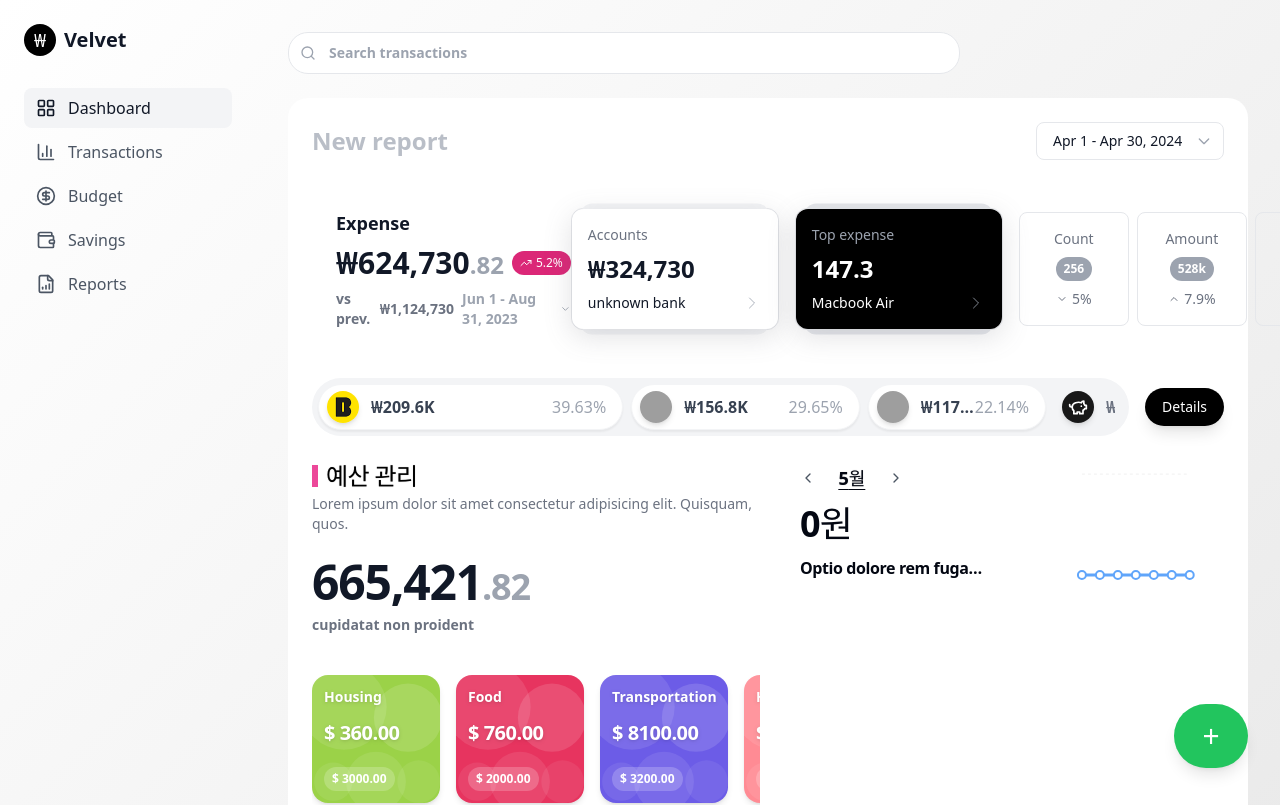
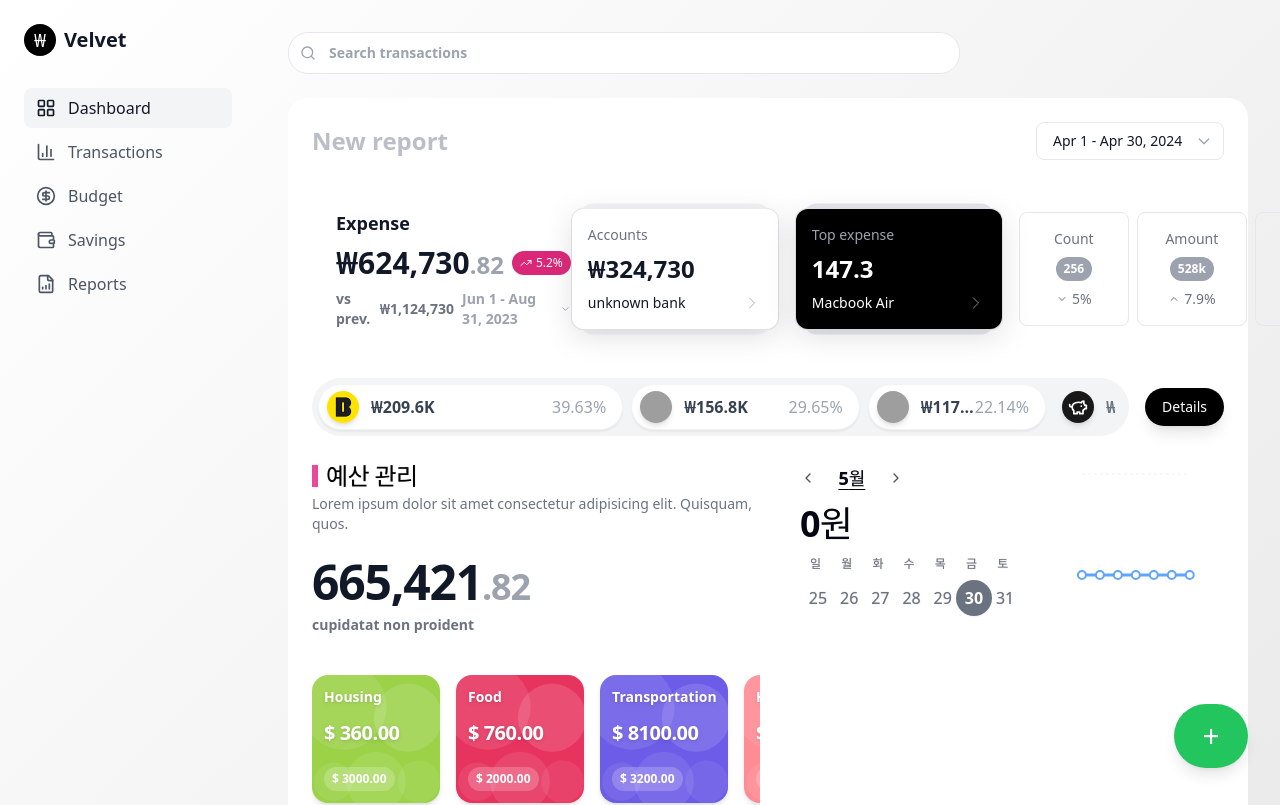
Before and after one commit to jihunhong/velvet, a React (Vite) app: page / in a window 1280 px wide. Shown: the top 805 px of the page. Built offline with nearby package versions, Linux system fonts and the light colour scheme; grey boxes are pictures that could not be loaded; a web font is replaced by a local one.

Commit message:
feat: 캘린더 컴포넌트 추가

```diff
--- /dev/null
+++ b/src/components/Calendar/index.tsx
@@ -0,0 +1,48 @@
+import dayjs from 'dayjs';
+import React from 'react';
+
+const WEEK_DAYS = ['일', '월', '화', '수', '목', '금', '토'];
+
+function getWeekDates(baseDate: dayjs.Dayjs) {
+  // baseDate가 속한 주의 일요일을 찾음
+  const startOfWeek = baseDate.startOf('week'); // 일요일 기준
+  return Array.from({ length: 7 }, (_, i) => startOfWeek.add(i, 'day'));
+}
+
+const Calendar: React.FC = () => {
+  const today = dayjs();
+  const weekDates = getWeekDates(today);
+
+  return (
+    <div className="w-full max-w-md">
+      {/* 요일 헤더 */}
+      <div className="grid grid-cols-7 text-center text-xs font-semibold text-gray-500 mb-2 text-shadow">
+        {WEEK_DAYS.map((day) => (
+          <div key={day}>{day}</div>
+        ))}
+      </div>
+      {/* 날짜 */}
+      <div className="grid grid-cols-7 text-center">
+        {weekDates.map((date) => {
+          const isToday = date.isSame(today, 'date');
+          return (
+            <div
+              key={date.format('YYYY-MM-DD')}
+              className={
+                'py-2 flex items-center justify-center ' +
+                (isToday
+                  ? 'bg-gray-500 text-white font-bold rounded-full shadow-sm w-9 h-9 mx-auto'
+                  : 'text-gray-500 hover:bg-gray-100 rounded-full w-9 h-9 mx-auto text-shadow')
+              }
+              aria-label={isToday ? '오늘' : undefined}
+            >
+              {date.date()}
+            </div>
+          );
+        })}
+      </div>
+    </div>
+  );
+};
+
+export default Calendar;
--- a/src/components/ExpenseList.tsx
+++ b/src/components/ExpenseList.tsx
@@ -6,6 +6,7 @@ import { Area, AreaChart, CartesianGrid, ResponsiveContainer, XAxis, YAxis } fro
 
 import { getCategoryColor } from '../common/constants/expenseCategory';
 import { getCurrentMonthExpenses, getRecentWeekAmounts } from '../db/expenseDB';
+import Calendar from './Calendar';
 export default function ExpenseList() {
   const {
     data: expenses,
@@ -46,10 +47,7 @@ export default function ExpenseList() {
               <span className="text-gray-950 text-4xl font-bold tracking-tight">{totalSpent.toLocaleString()}원</span>
             </div>
 
-            <span className="text-gray-950 text-md font-bold tracking-tight line-clamp-1">
-              Optio dolore rem fuga incidunt <span className="text-blue-700">ratione aliquam laudantium,</span> tempora facere architecto numquam odio
-              mollitia molestiae placeat enim asperiores amet at distinctio expedita! adipisicing elit.
-            </span>
+            <Calendar />
           </div>
         </div>
 
```
